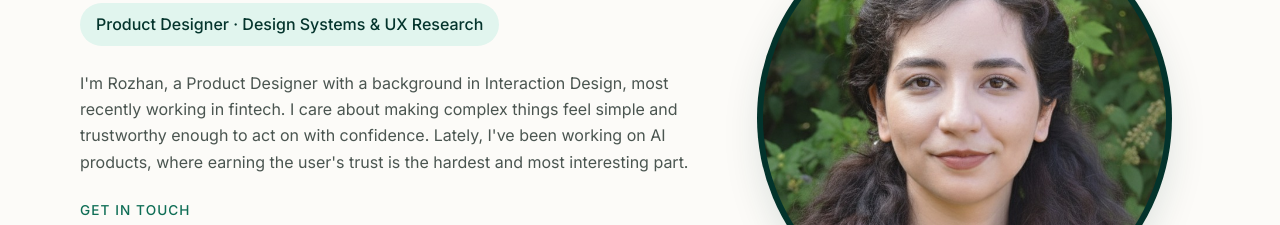
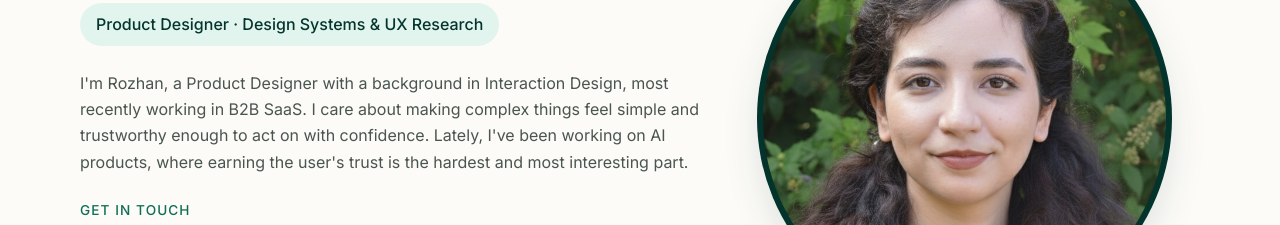
Before and after one commit to rozhanahmadifar/portfolio, a Next.js app: page / in a window 1280 px wide. Shown: the part 264-489 px from the top of the page. Built offline with nearby package versions, Linux system fonts and the light colour scheme; a web font is replaced by a local one.

Commit message:
Update Home hero bio to B2B SaaS

```diff
--- a/src/app/page.tsx
+++ b/src/app/page.tsx
@@ -17,7 +17,7 @@ export default function Home() {
             </p>
             <p>
               I&apos;m Rozhan, a Product Designer with a background in
-              Interaction Design, most recently working in fintech. I care
+              Interaction Design, most recently working in B2B SaaS. I care
               about making complex things feel simple and trustworthy
               enough to act on with confidence. Lately, I&apos;ve been
               working on AI products, where earning the user&apos;s trust
```
